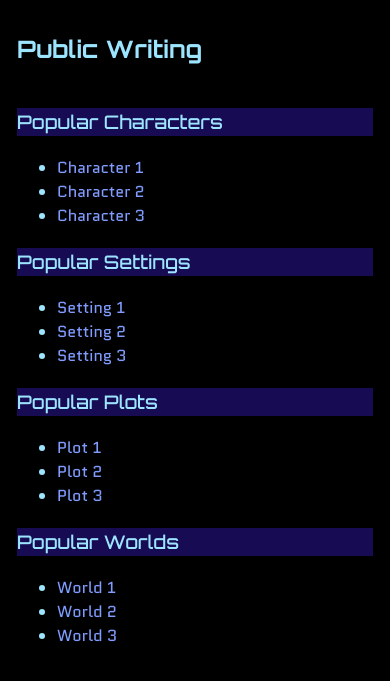
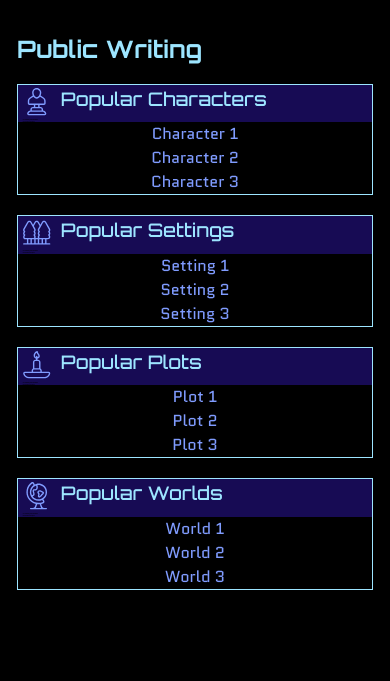
Before and after one commit to CalebKira/CSC-437, a website: page packages/proto/public/categories.html in a window 390 px wide. Shown: the part 83-764 px from the top of the page. Drawn offline with Linux system fonts and the light colour scheme.

Commit message:
updated the index (or personal writing) page and the public searching page

```diff
--- a/packages/proto/public/categories.html
+++ b/packages/proto/public/categories.html
@@ -41,34 +41,62 @@
             </a>
         </div> <br>
 
-        <h2>Public Writing</h2><br>
+        <h2>Public Writing</h2>
 
         <div class="grid">
-            <h3>Popular Characters</h3>
+
+            <div class="characters">
+                <h3>
+                    <svg class="icon">
+                        <use href="./icons/page_icons.svg#icon_character" />
+                    </svg>
+                    Popular Characters
+                </h3>
                 <!-- link to the Character category public page -->
                 <ul>
                     <li><a href="">Character 1</a></li>
                     <li><a href="">Character 2</a></li>
                     <li><a href="">Character 3</a></li>
                 </ul>
+            </div>
 
-            <h3>Popular Settings</h3>
+            <div class="settings">
+                <h3>
+                    <svg class="icon">
+                        <use href="./icons/page_icons.svg#icon_setting" />
+                    </svg>
+                    Popular Settings
+                </h3>
                 <!-- link to the Setting category public page -->
                 <ul>
                     <li><a href="">Setting 1</a></li>
                     <li><a href="">Setting 2</a></li>
                     <li><a href="">Setting 3</a></li>
                 </ul>
+            </div>
 
-            <h3>Popular Plots</h3>
+            <div class="plots">
+                <h3>
+                    <svg class="icon">
+                        <use href="./icons/page_icons.svg#icon_plot" />
+                    </svg>
+                    Popular Plots
+                </h3>
                 <!-- link to the Plot category public page -->
                 <ul>
                     <li><a href="">Plot 1</a></li>
                     <li><a href="">Plot 2</a></li>
                     <li><a href="">Plot 3</a></li>
                 </ul>
+            </div>
 
-            <h3>Popular Worlds</h3>
+            <div class="worlds">
+                <h3>
+                    <svg class="icon">
+                        <use href="./icons/page_icons.svg#icon_worldbuild" />
+                    </svg>
+                    Popular Worlds
+                </h3>
                 <!-- link to the Plot category public page -->
                 <ul>
                     <li><a href="">World 1</a></li>
@@ -76,6 +104,7 @@
                     <li><a href="">World 3</a></li>
                 </ul>
             </div>
+        </div>
 
 
     </body>
--- a/packages/proto/public/styles/categories.css
+++ b/packages/proto/public/styles/categories.css
@@ -2,16 +2,17 @@
 
 /* GRID */
 .grid {
+    --col-num: 4;
+
     display: grid;
-    grid-template-columns: 2fr 2fr 2fr 2fr 1fr;
-    grid-template-areas:
-        "characters settings plots worlds sidebar";
+    grid-template-columns: repeat(var(--col-num), 1fr);
     gap: var(--grid-spacing);
     padding: var(--padding);
 }
 
 .characters, .settings, .plots, .worlds {
     border: 1px solid var(--color-light-text);
+    grid-column: span 1;
 }
 
 .characters ul, .settings ul, .plots ul, .worlds ul{
@@ -20,75 +21,28 @@
     padding-left: 0;
 }
 
-.characters {
-    grid-area: characters;
-}
-.settings {
-    grid-area: settings;
-}
-.plots {
-    grid-area: plots;
-}
-.worlds {
-    grid-area: worlds;
-}
 
 .sidebar a{
-    grid-area: sidebar;
+    /* grid-area: sidebar; */
     font-family: var(--font-header-family);
 }
 
 
 
-@media screen and (max-width: 1200px) {
+@media screen and (max-width: 75rem) {
     .grid {
-        display: grid;
-        grid-template-columns: 2fr 2fr 2fr 1fr;
-        grid-template-areas:
-            "characters settings plots sidebar"
-            "worlds worlds worlds sidebar";
-        gap: var(--grid-spacing);
-        padding: var(--padding);
+        --col-num: 3;
     }
 }
 
-@media screen and (max-width: 900px) {
+@media screen and (max-width: 55rem) {
     .grid {
-        display: grid;
-        grid-template-columns: 2fr 2fr 1fr;
-        grid-template-areas:
-            "characters settings sidebar"
-            "plots worlds sidebar";
-        gap: var(--grid-spacing);
-        padding: var(--padding);
+        --col-num: 2;
     }
 }
 
-@media screen and (max-width: 600px) {
+@media screen and (max-width: 35rem) {
     .grid {
-        display: grid;
-        grid-template-columns: 2fr 1fr;
-        grid-template-areas:
-            "characters sidebar"
-            "settings sidebar"
-            "plots sidebar"
-            "worlds sidebar";
-        gap: var(--grid-spacing);
-        padding: var(--padding);
+        --col-num: 1;
     }
 }
-
-@media screen and (max-width: 400px) {
-    .grid {
-        display: grid;
-        grid-template-columns: 2fr;
-        grid-template-areas:
-            "sidebar"
-            "characters"
-            "settings"
-            "plots"
-            "worlds";
-        gap: var(--grid-spacing);
-        padding: var(--padding);
-    }
-}
```
Also changed, not shown: packages/proto/public/styles/index.css (+4 -4 lines). Lines whose indentation alone changed are shown as unchanged.
